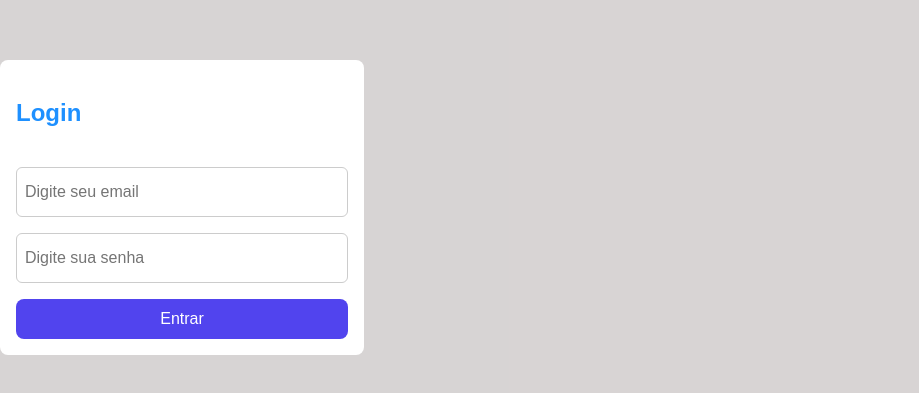
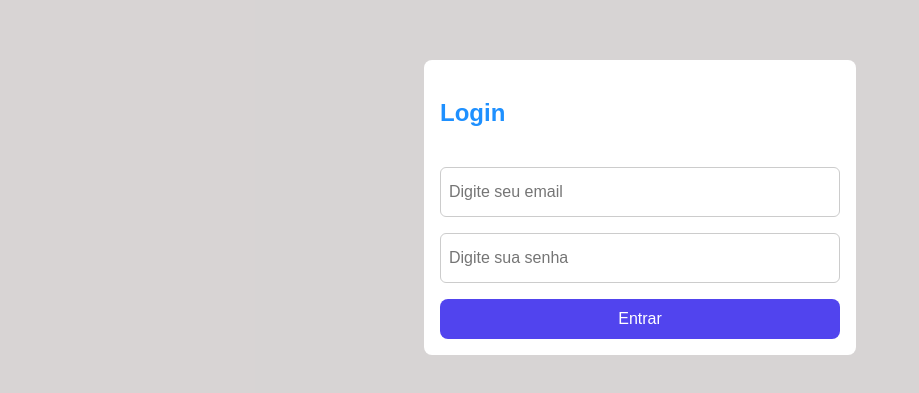
Before and after one commit to laisescorcio/frontend-react-project, a React (Vite) app: page /login in a window 1280 px wide. Shown: the part 193-586 px from the top of the page, without its empty margins (0-919 px from the left). Built offline with nearby package versions, Linux system fonts and the light colour scheme.

Commit message:
feat: improvement about types and interface and login

```diff
--- a/src/App.tsx
+++ b/src/App.tsx
@@ -10,18 +10,19 @@ import DashboardPage from "./pages/Dashboard/Dashboard";
 
 function App() {
   const [isAuthenticated, setIsAuthenticated] = useState(false);
+  const isAuthenticatedValidation = localStorage.getItem("isAuthenticated");
 
   return (
     <Router>
       <Routes>
         <Route
           path="/login"
-          element={<LoginPage onLogin={() => setIsAuthenticated(true)} />}
+          element={<LoginPage onLogin={setIsAuthenticated} />}
         />
         <Route
           path="/dashboard"
           element={
-            isAuthenticated ? (
+            isAuthenticatedValidation ? (
               <DashboardPage />
             ) : (
               <Navigate to="/login" replace />
--- a/src/components/Button/index.tsx
+++ b/src/components/Button/index.tsx
@@ -2,10 +2,10 @@ import styles from "./Button.module.scss";
 
 type ButtonType = "button" | "submit" | "reset";
 
-type ButtonProps = {
+interface ButtonProps {
   text?: string;
   type: string;
-};
+}
 
 export default function Button({ text, type }: ButtonProps) {
   return (
--- a/src/components/Input/index.tsx
+++ b/src/components/Input/index.tsx
@@ -1,12 +1,12 @@
 import styles from "./Input.module.scss";
 
-type InputProps = {
+interface InputProps {
   label?: string;
   type?: string;
   value?: string;
   onChange: (e: React.ChangeEvent<HTMLInputElement>) => void;
   placeholder?: string;
-};
+}
 
 export default function Input({
   label,
--- a/src/pages/LoginPage/LoginPage.module.scss
+++ b/src/pages/LoginPage/LoginPage.module.scss
@@ -1,9 +1,7 @@
 .login {
   display: flex;
   flex-direction: column;
-  width: 100%;
   min-width: 300px;
-  max-width: 400px;
   padding: 16px;
   background-color: white;
   border-radius: 8px;
@@ -19,3 +17,9 @@
     }
   }
 }
+
+@media (min-width: 1025px) {
+  .login {
+    min-width: 400px;
+  }
+}
--- a/src/pages/LoginPage/LoginPage.tsx
+++ b/src/pages/LoginPage/LoginPage.tsx
@@ -18,7 +18,8 @@ const LoginPage: React.FC<LoginPageProps> = ({ onLogin }) => {
     e.preventDefault();
 
     onLogin(true);
-    navigate("/dashboard"); // redireciona
+    localStorage.setItem("isAuthenticated", true);
+    navigate("/dashboard");
   };
 
   return (
--- a/src/styles/global.scss
+++ b/src/styles/global.scss
@@ -1,7 +1,10 @@
 $primary-color: #1e90ff;
 
 body {
-  margin: 0;
+  display: flex;
+  justify-content: center;
+  align-items: center;
+  margin: 0 auto;
   font-family: sans-serif;
   background-color: #2511112e;
   color: $primary-color;
```
